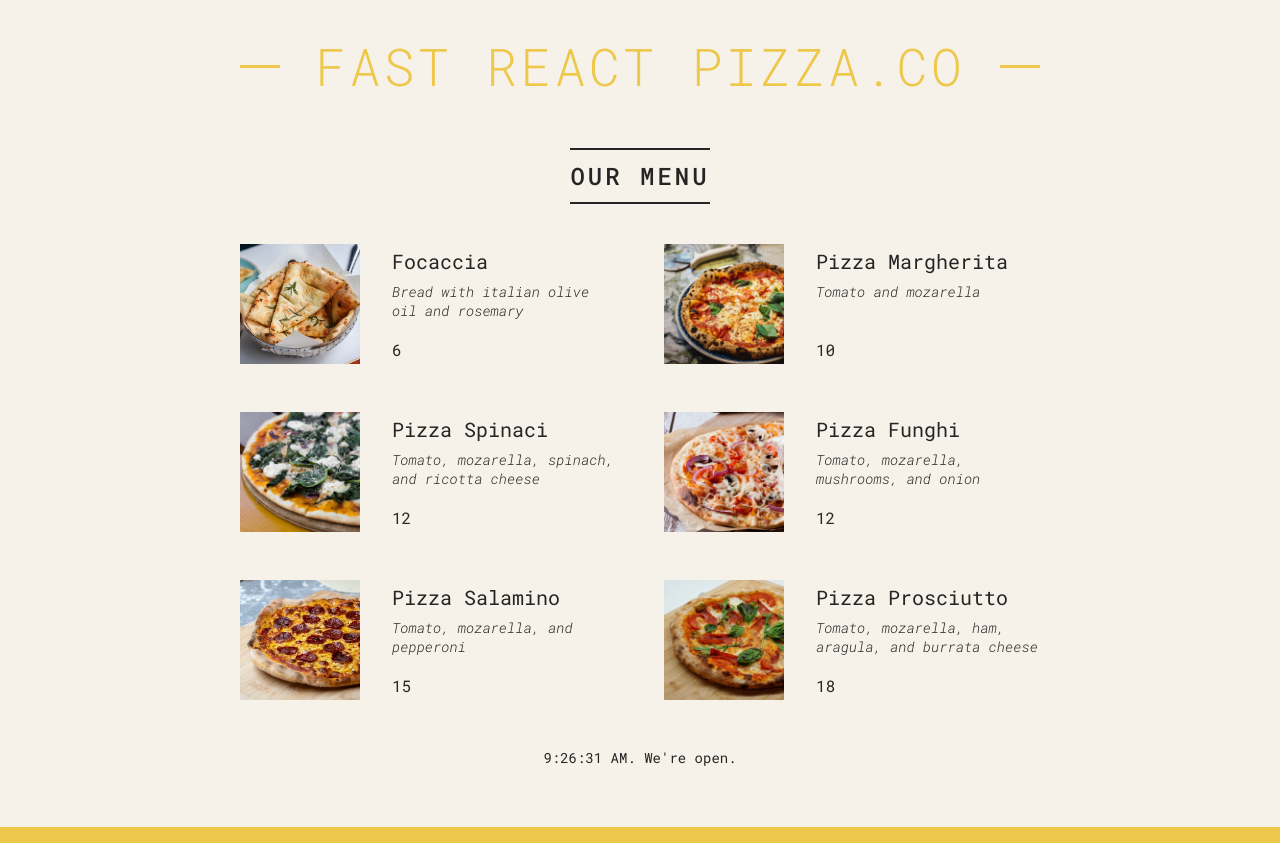
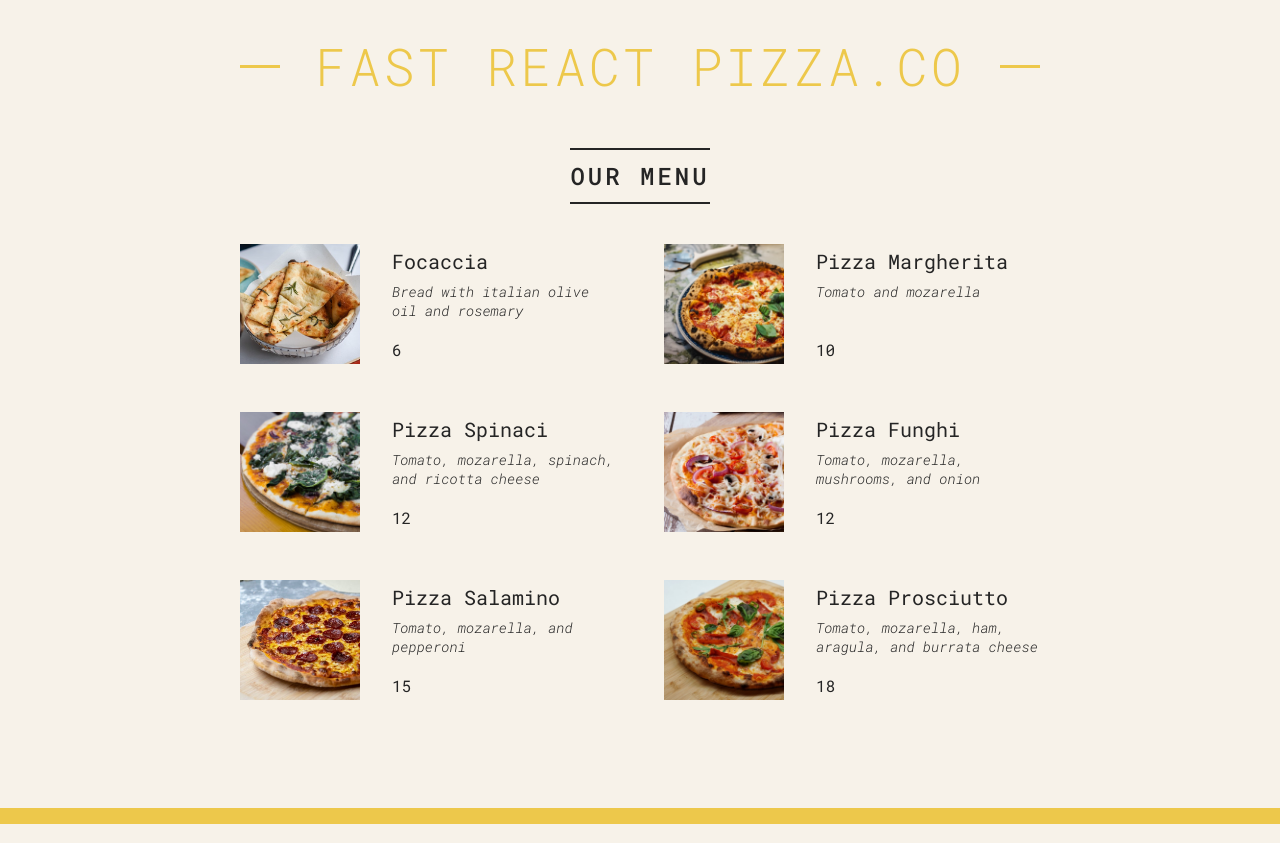
Before and after one commit to LinSchmitz/miniAssignments, a React (Vite) app in the folder pizza-menu/: page / in a window 1280 px wide. Built offline with nearby package versions, Linux system fonts and the light colour scheme; the HTML template or start-up script is replaced by a standard one.

Commit message:
add Conditional Rendering

```diff
--- a/pizza-menu/src/App.jsx
+++ b/pizza-menu/src/App.jsx
@@ -92,16 +92,12 @@ function Pizza(props) {
 }
 
 function Footer() {
-  const Hour = new Date().toLocaleTimeString();
+  const currentHour = new Date().getHours(); // const min = new Date().getMinutes();
   const openHour = '12';
   const closeHour = '22';
-  const isOpen = Hour >= openHour && Hour <= closeHour;
+  const isOpen = currentHour >= openHour && currentHour <= closeHour;
 
-  console.log(isOpen, Hour, openHour);
+  // console.log(isOpen, currentHour, min, closeHour, openHour);
 
-  return (
-    <footer className="footer">
-      {new Date().toLocaleTimeString()}. We're open.
-    </footer>
-  );
+  return <footer className="footer">{isOpen && <p> we are Open </p>}</footer>;
 }
```
